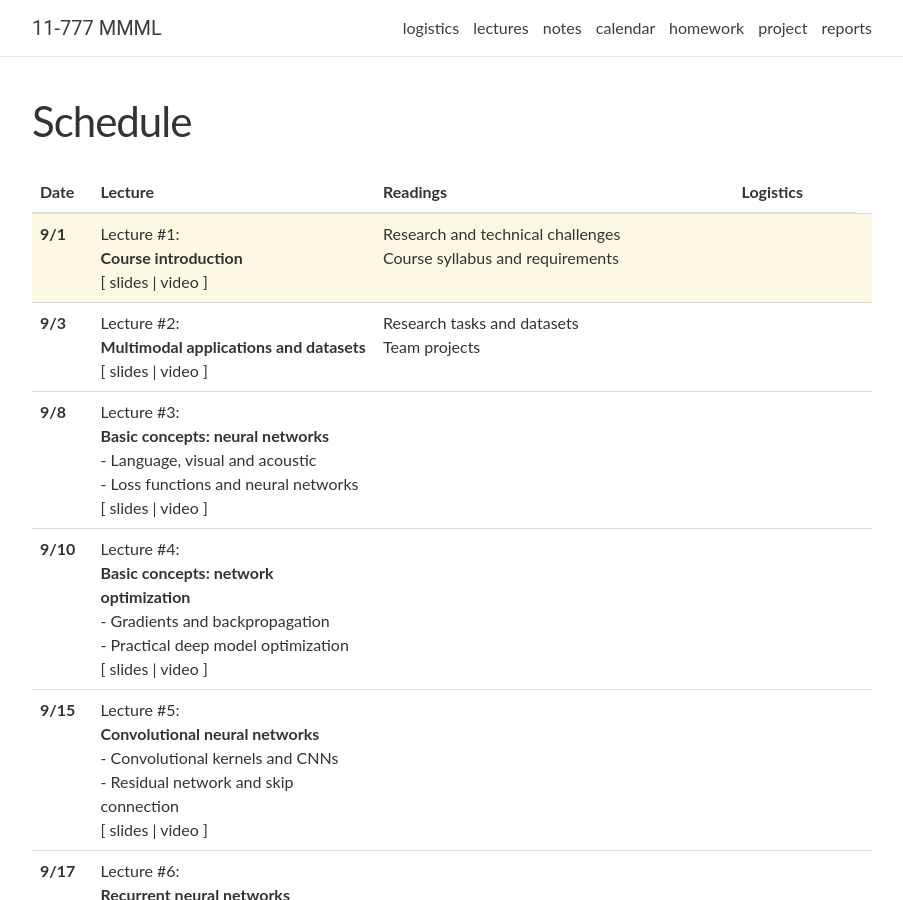
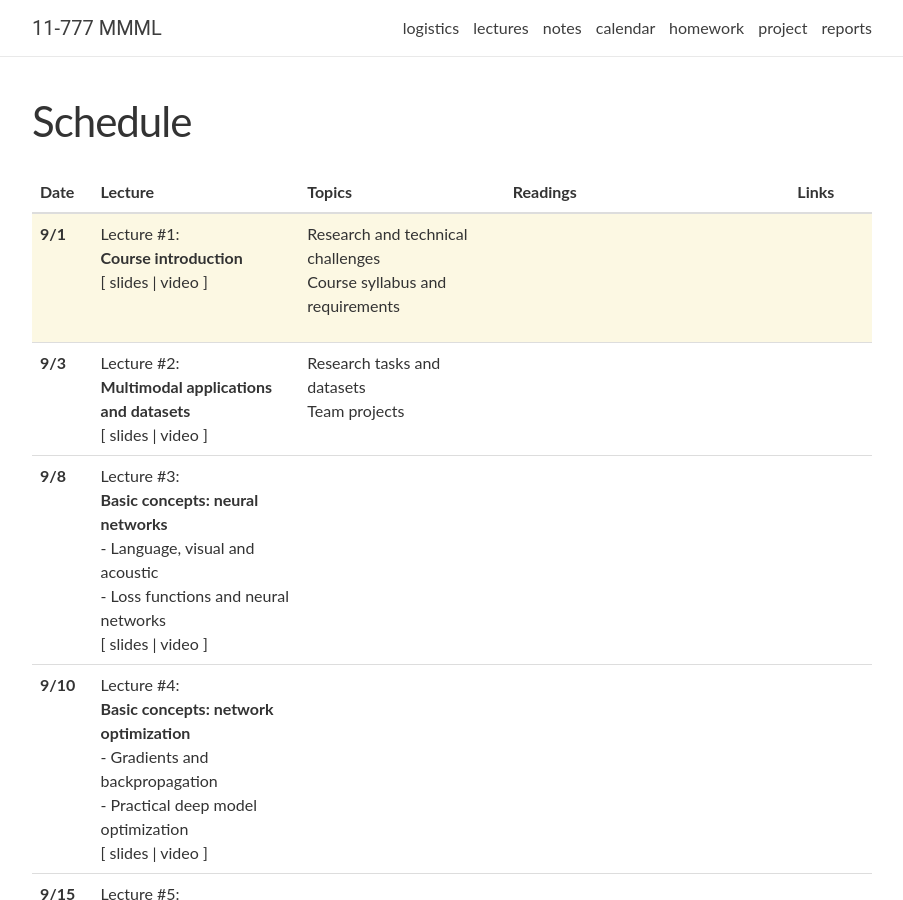
Before and after one commit to pliang279/mmml-course, a Jekyll site: the page built from _pages/lectures.md, in a window 1280 px wide and 900 px high. Shown: the whole window, without its empty margins (188-1091 px from the left). Built offline with Jekyll 4.4.1, drawn with Linux system fonts in a browser that asks for light colours; nearby versions of some CDN libraries; comment, search, counter and statistics services are not loaded.

Commit message:
Update schedule.html

```diff
--- a/_layouts/schedule.html
+++ b/_layouts/schedule.html
@@ -12,16 +12,18 @@ layout: default
     <table class="table table-hover">
       <colgroup>
         <col style="width:5%">
+        <col style="width:25%">
+        <col style="width:25%">
         <col style="width:35%">
-        <col style="width:45%">
-        <col style="width:15%">
+        <col style="width:10%">
       </colgroup>
       <thead class="thead-light">
         <tr>
           <th scope="col">Date</th>
           <th scope="col">Lecture</th>
+          <th scope="col">Topics</th>
           <th scope="col">Readings</th>
-          <th scope="col">Logistics</th>
+          <th scope="col">Links</th>
         </tr>
       </thead>
       <tbody>
```
